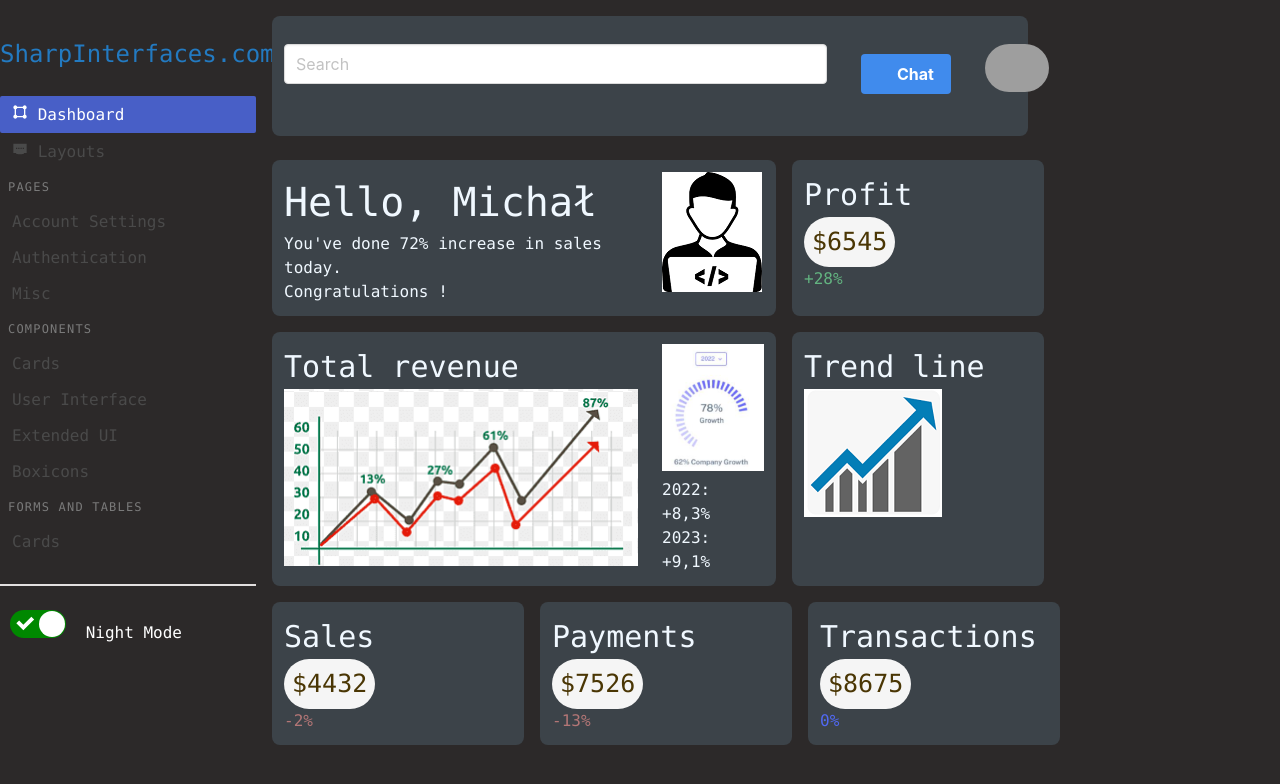
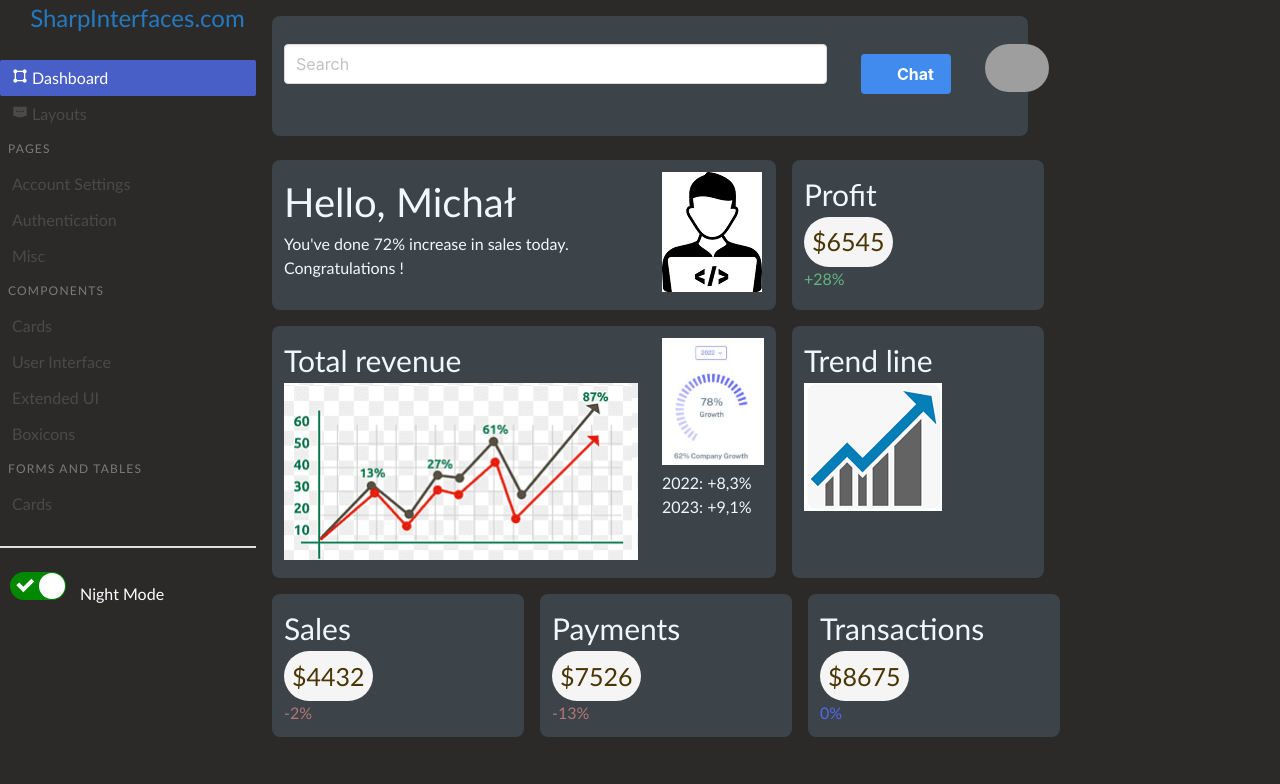
Before and after one commit to MichalMM91/react_mm_lab3, a React (Create React App) app: page / in a window 1280 px wide. Shown: the top 784 px of the page. Built offline with nearby package versions, Linux system fonts and the light colour scheme; grey boxes are pictures that could not be loaded; some icons are missing.

Commit message:
zmiana czcionki

```diff
--- a/src/styleapp.css
+++ b/src/styleapp.css
@@ -3,7 +3,7 @@
     height:100%;
      min-height:100%;
      background-color: rgb(44, 41, 41);
-     font-family: consolas;
+     font-family: 'Trebuchet MS', 'Lucida Sans Unicode', 'Lucida Grande', 'Lucida Sans', Arial, sans-serif
 
     }
 
```
